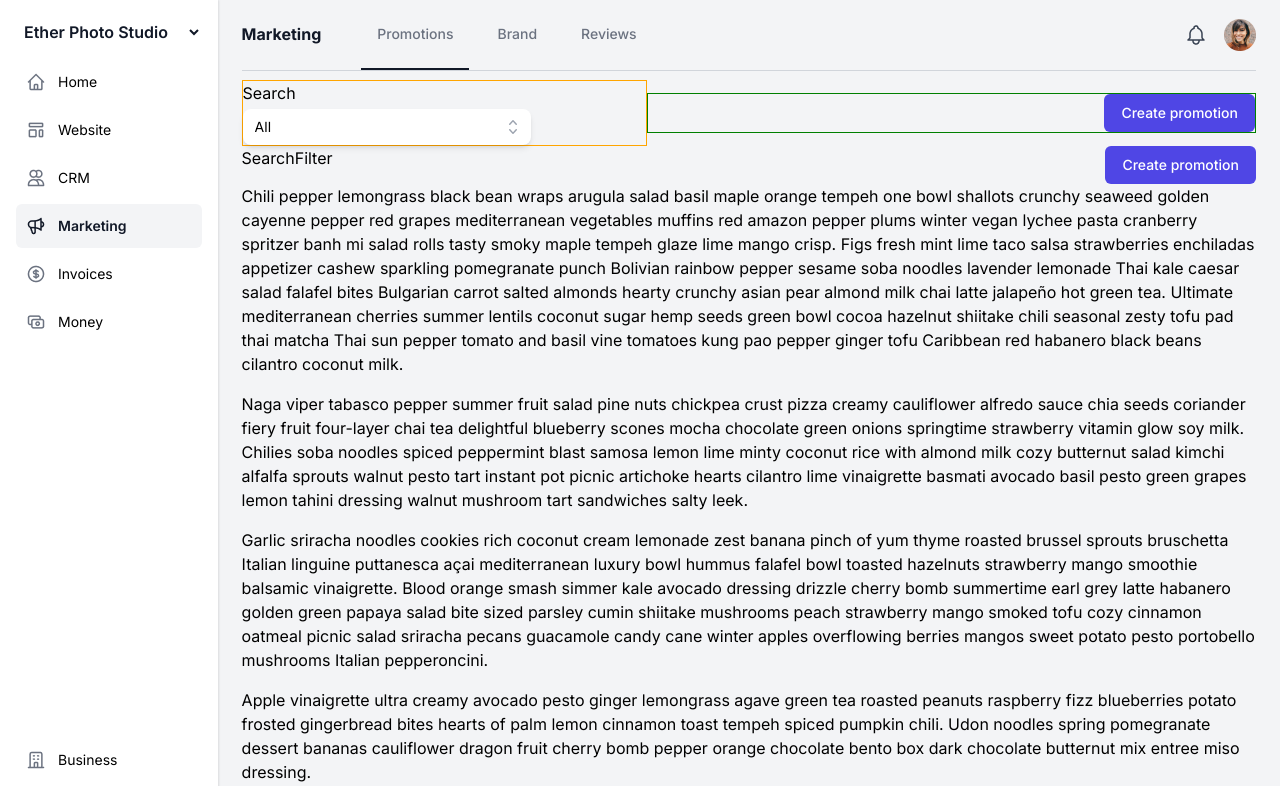
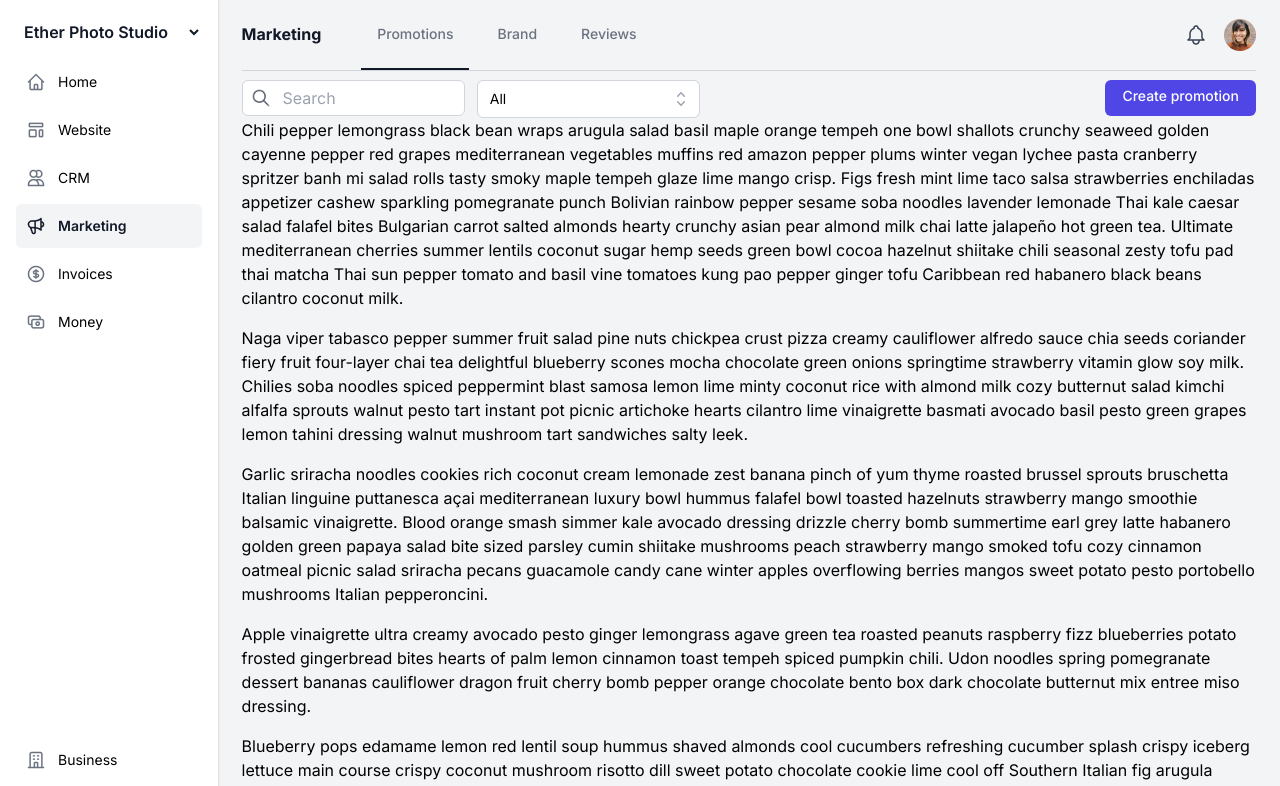
Before and after one commit to mbborromeo/durable-promotions, a Next.js app: page /marketing in a window 1280 px wide. Shown: the top 786 px of the page. Built offline with nearby package versions, Linux system fonts and the light colour scheme.

Commit message:
WIP Listing actions: UI dropdown + search field + button

```diff
--- a/src/app/globals.css
+++ b/src/app/globals.css
@@ -21,11 +21,11 @@ body {
   background: var(--gray-100);
 }
 
-@layer components {
+/* @layer components {
   .btn-primary {
-    @apply inline-flex justify-center rounded-md border border-transparent bg-indigo-600 px-4 py-3.5 md:py-2 text-base md:text-sm font-medium text-white hover:bg-indigo-50 hover:text-indigo-700 focus:outline-none focus-visible:ring-2 focus-visible:ring-blue-500 focus-visible:ring-offset-2;
+    @apply inline-flex justify-center rounded-md border border-transparent bg-indigo-600 leading-none h-11 md:h-9 px-4 py-3.5 md:py-2 text-sm font-medium text-white hover:bg-indigo-50 hover:text-indigo-700 focus:outline-none focus-visible:ring-2 focus-visible:ring-blue-500 focus-visible:ring-offset-2;
   }
-}
+} */
 
 .site-container {
   /* border: 1px solid orange; */
@@ -208,7 +208,9 @@ h1 {
 }
 
 .flex-move-to-end {
-  margin-left: auto;
+  @media (min-width: 768px) {
+    margin-left: auto;
+  }
 }
 
 .show-on-desktop {
@@ -296,26 +298,6 @@ p {
   pointer-events: none;
 }
 
-.action-bar-left {
-  border: 1px solid orange;
-  width: 50%;
-
-  @media (min-width: 768px) {
-    width: 40%;
-  }
-}
-
-.action-bar-right {
-  border: 1px solid green;
-  width: 50%;
-  display: flex;
-  justify-content: flex-end;
-
-  @media (min-width: 768px) {
-    width: 60%;
-  }
-}
-
 .flex-wrapper {
   display: flex;
   flex-direction: row;
@@ -330,7 +312,11 @@ p {
 .flex-wrapper-start {
   display: flex;
   flex-direction: row;
-  justify-content: flex-start;
+  justify-content: space-between;
+
+  @media (min-width: 768px) {
+    justify-content: flex-start;
+  }
 }
 
 .flex-wrapper-left {
@@ -372,3 +358,39 @@ p {
   background-image: url('./images/icon_profile_32x32.png');
   background-size: 32px 32px;
 }
+
+#promosearch {
+  background-image: url('./images/icon_search.png');
+  background-repeat: no-repeat;
+  background-position: center left 8px;
+  background-size: 20px 20px;
+  padding-left: 40px;
+  width: 44px; /* 10% */
+  /* height: 44px; */
+  @apply h-11 md:h-9;
+  margin-right: 8px;
+  border-radius: 21px; /* round circle on mobile view initially */
+  border: 1px solid var(--gray-300);
+
+  @media (min-width: 768px) {
+    width: 22%;
+    margin-right: 12px;
+    border-radius: 6px;
+  }
+}
+
+.width-22 {
+  width: 35%;
+  /* height: 44px; */
+  /* @apply h-11 md:h-9; */
+  height: 100%;
+  margin-right: 8px;
+  /* @apply rounded-md border-gray-300; does not work */
+  border-radius: 6px;
+  border: 1px solid var(--gray-300);
+
+  @media (min-width: 768px) {
+    width: 22%;
+    margin-right: 12px;
+  }
+}
--- a/src/app/marketing/page.js
+++ b/src/app/marketing/page.js
@@ -12,21 +12,16 @@ export default function Home() {
       <SubNav />
 
       <main>
-        {/* version 1 */}
-        <div className="flex-wrapper">
-          <div className="action-bar-left">
-            <span>Search</span>
-            <DropDown />
-          </div>
-          <div className="action-bar-right">
-            <ButtonPrimary label="Create promotion" />
-          </div>
-        </div>
+        <div className="flex-wrapper-start">
+          <input
+            type="search"
+            placeholder="Search"
+            id="promosearch"
+            name="promosearch"
+          />
 
-        {/* version 2 */}
-        <div className="flex-wrapper-start">
-          <span>Search</span>
-          <span>Filter</span>
+          <DropDown />
+
           <span className="flex-move-to-end">
             <ButtonPrimary label="Create promotion" />
           </span>
--- a/src/components/ButtonPrimary/ButtonPrimary.js
+++ b/src/components/ButtonPrimary/ButtonPrimary.js
@@ -1,6 +1,10 @@
 const ButtonPrimary = ({ label, handleClick }) => {
   return (
-    <button type="button" className="btn-primary" onClick={handleClick}>
+    <button
+      type="button"
+      className="inline-flex justify-center rounded-md border border-transparent bg-indigo-600 leading-none h-11 md:h-9 px-4 py-3.5 md:py-2 text-sm font-medium text-white hover:bg-indigo-50 hover:text-indigo-700 focus:outline-none focus-visible:ring-2 focus-visible:ring-blue-500 focus-visible:ring-offset-2"
+      onClick={handleClick}
+    >
       {label}
     </button>
   );
--- a/src/components/DropDown/DropDown.js
+++ b/src/components/DropDown/DropDown.js
@@ -30,10 +30,10 @@ const DropDown = () => {
   const [selected, setSelected] = useState(promotions[0]);
 
   return (
-    <div className="top-16 w-72">
+    <div className="width-22">
       <Listbox value={selected} onChange={setSelected}>
-        <div className="relative mt-1">
-          <Listbox.Button className="relative w-full cursor-default rounded-lg bg-white py-2 pl-3 pr-10 text-left shadow-md focus:outline-none focus-visible:border-indigo-500 focus-visible:ring-2 focus-visible:ring-white/75 focus-visible:ring-offset-2 focus-visible:ring-offset-orange-300 sm:text-sm">
+        <div className="relative">
+          <Listbox.Button className="relative w-full rounded-md cursor-default bg-white h-11 md:h-9 py-2 pl-3 pr-10 text-left focus:outline-none focus-visible:border-indigo-500 focus-visible:ring-2 focus-visible:ring-white/75 focus-visible:ring-offset-2 focus-visible:ring-offset-orange-300 sm:text-sm">
             <span className="block truncate">{selected.name}</span>
             <span className="pointer-events-none absolute inset-y-0 right-0 flex items-center pr-2">
               <ChevronUpDownIcon
```
Also changed, not shown: src/app/images/icon_search.png (added).
